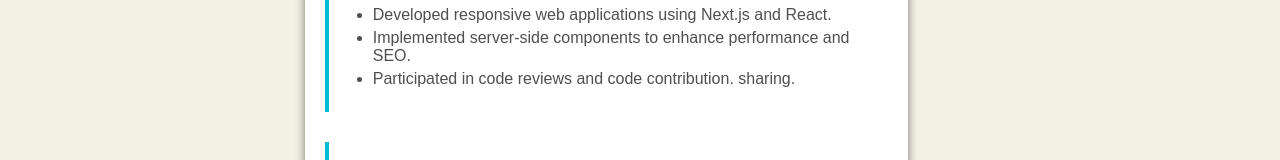
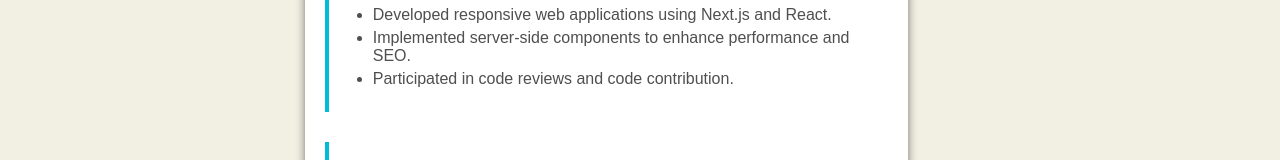
Before and after one commit to parsany/c, a Next.js app: page /experience in a window 1280 px wide. Shown: the part 347-507 px from the top of the page. Built offline with nearby package versions, Linux system fonts and the light colour scheme.

Commit message:
Update experience.js

```diff
--- a/components/experience.js
+++ b/components/experience.js
@@ -42,7 +42,6 @@ export default function Experience({IsIsolated}) {
             </li>
             <li className={styles.responsibilitiesItem}>
               Participated in code reviews and code contribution.
-              sharing.
             </li>
           </ul>
         </div>
```
